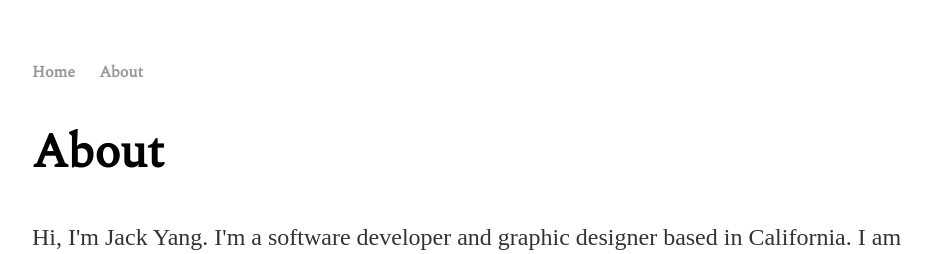
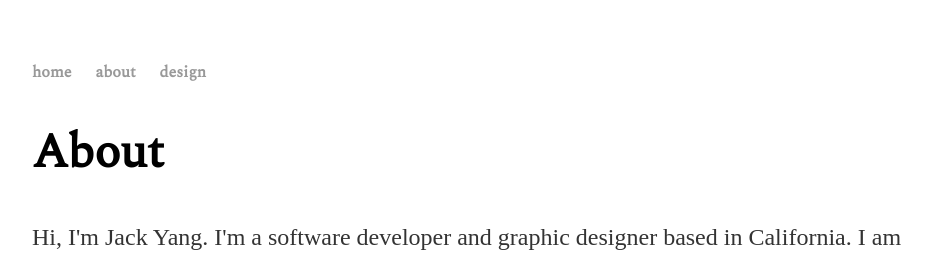
Before and after one commit to caIcutec/caIcutec.github.io, a Jekyll site: the page built from about/index.html, in a window 1280 px wide. Shown: the top 254 px of the page, without its empty margins (160-1091 px from the left). Built offline with Jekyll 4.4.1, drawn with Linux system fonts in a browser that asks for light colours.

Commit message:
Update default.html

```diff
--- a/_layouts/default.html
+++ b/_layouts/default.html
@@ -8,8 +8,9 @@
     <body>
       <nav>
       <ul>
-        <li><a href="/">Home</a></li>
-        <li><a href="/about">About</a></li>
+        <li><a href="/">home</a></li>
+        <li><a href="/about">about</a></li>
+        <li><a href="/design">design</a></li>
       </ul>
       </nav>
       <div class="container">
```
